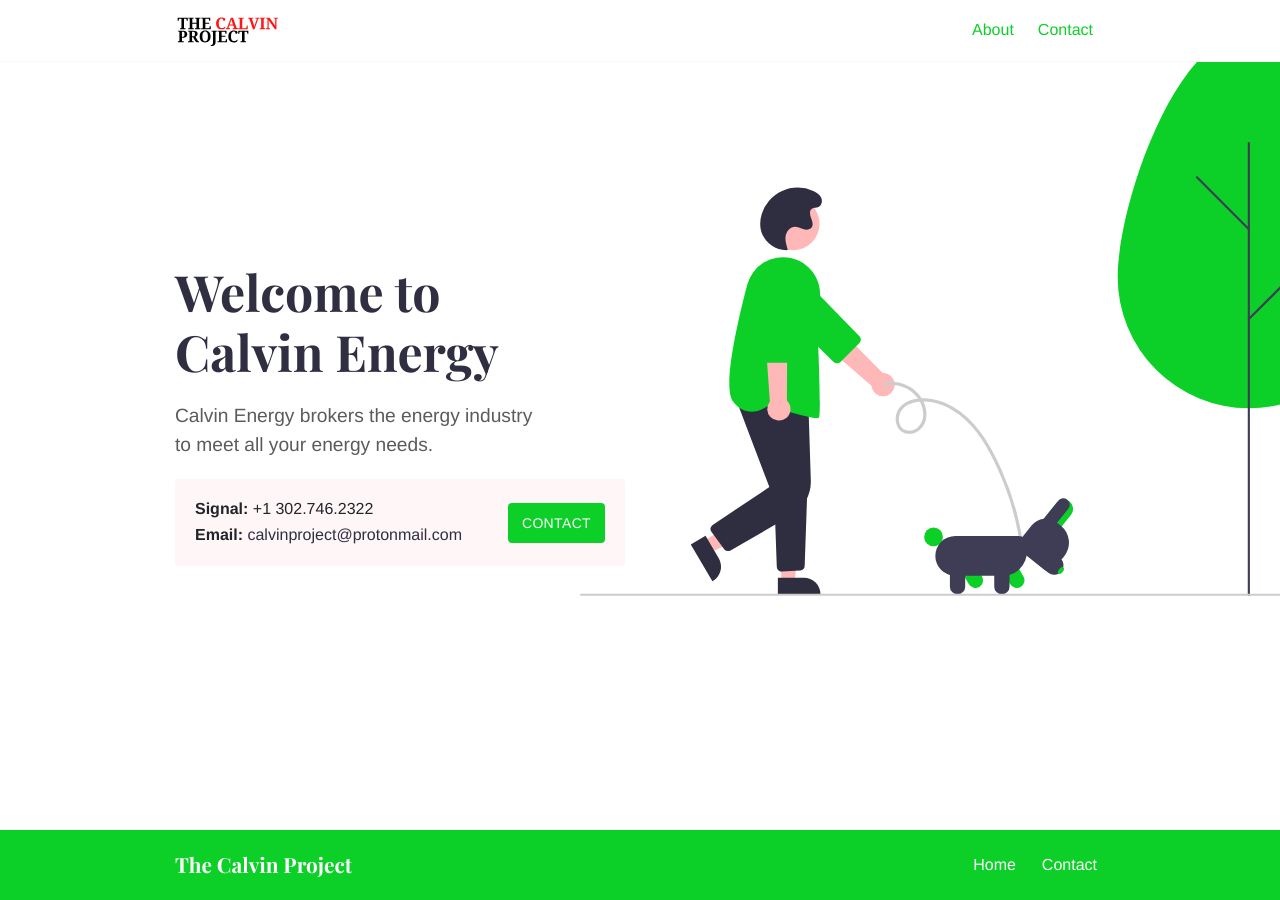
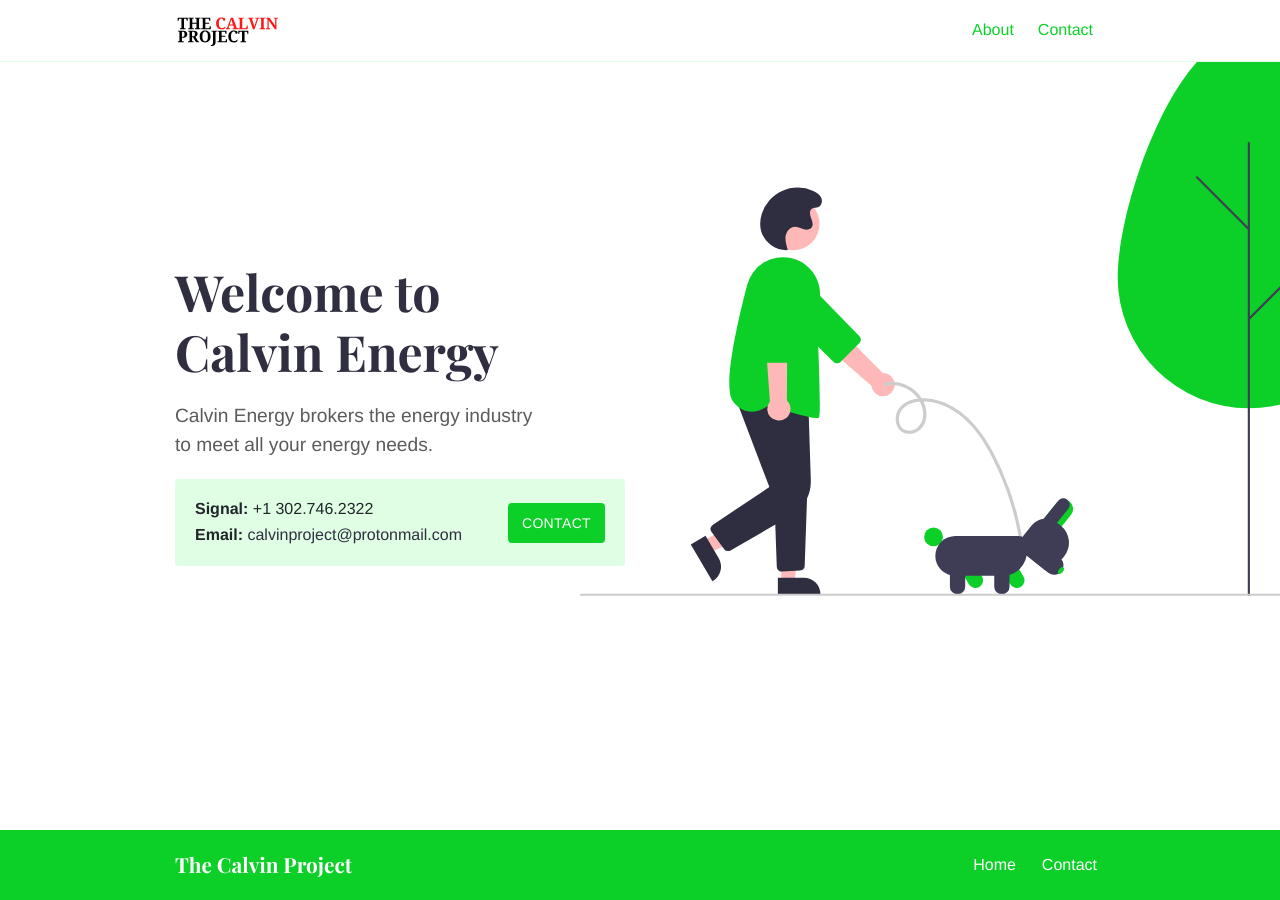
Before and after one commit to davemane/calvinenergy, a Jekyll site: the page built from index.md, in a window 1280 px wide. Built offline with Jekyll 4.4.1, drawn with Linux system fonts in a browser that asks for light colours.

Commit message:
Update style.scss

```diff
--- a/assets/css/style.scss
+++ b/assets/css/style.scss
@@ -7,7 +7,7 @@ $primary: #0CD028;
 $secondary: #82FB93;
 $black: #2f2f41;
 $white: #ffffff;
-$white-offset: #fff6f8;
+$white-offset: #DFFEE4;
 $steel: #5C5A5A;
 
 // Links
```
